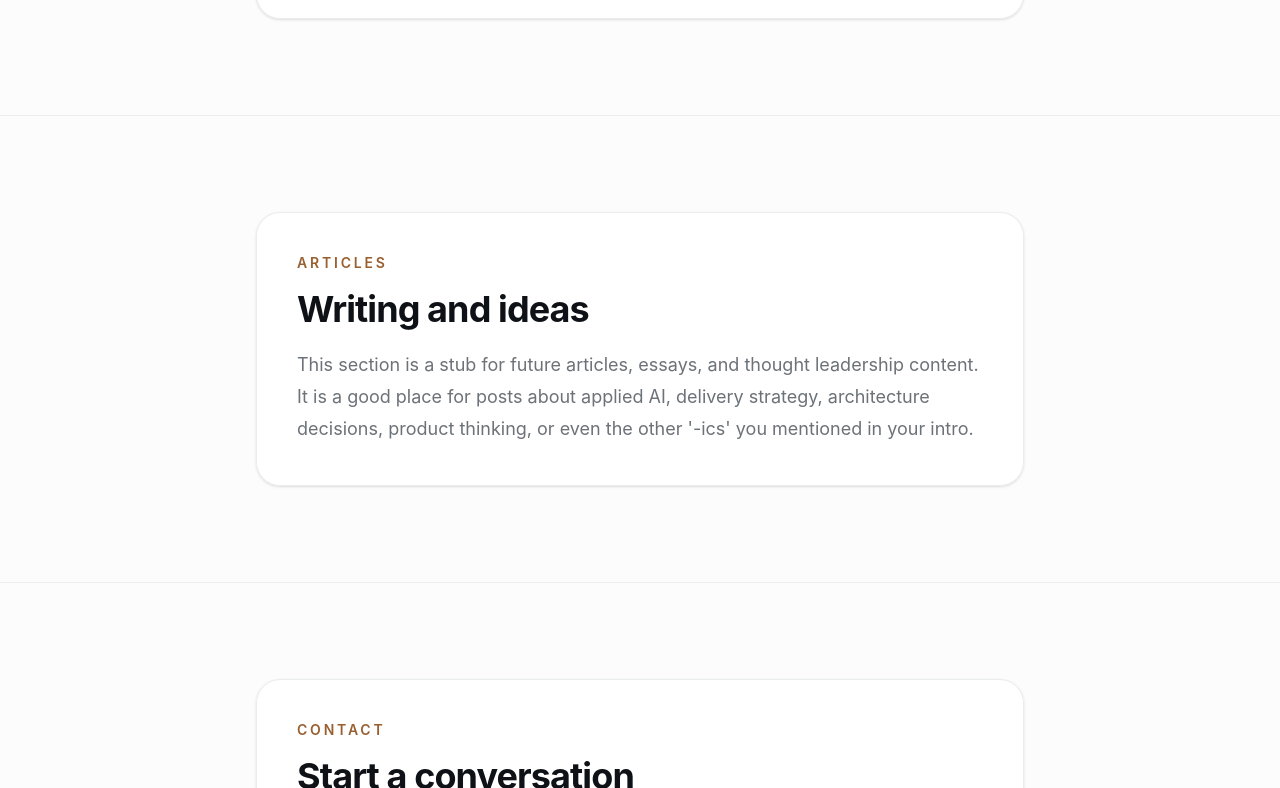
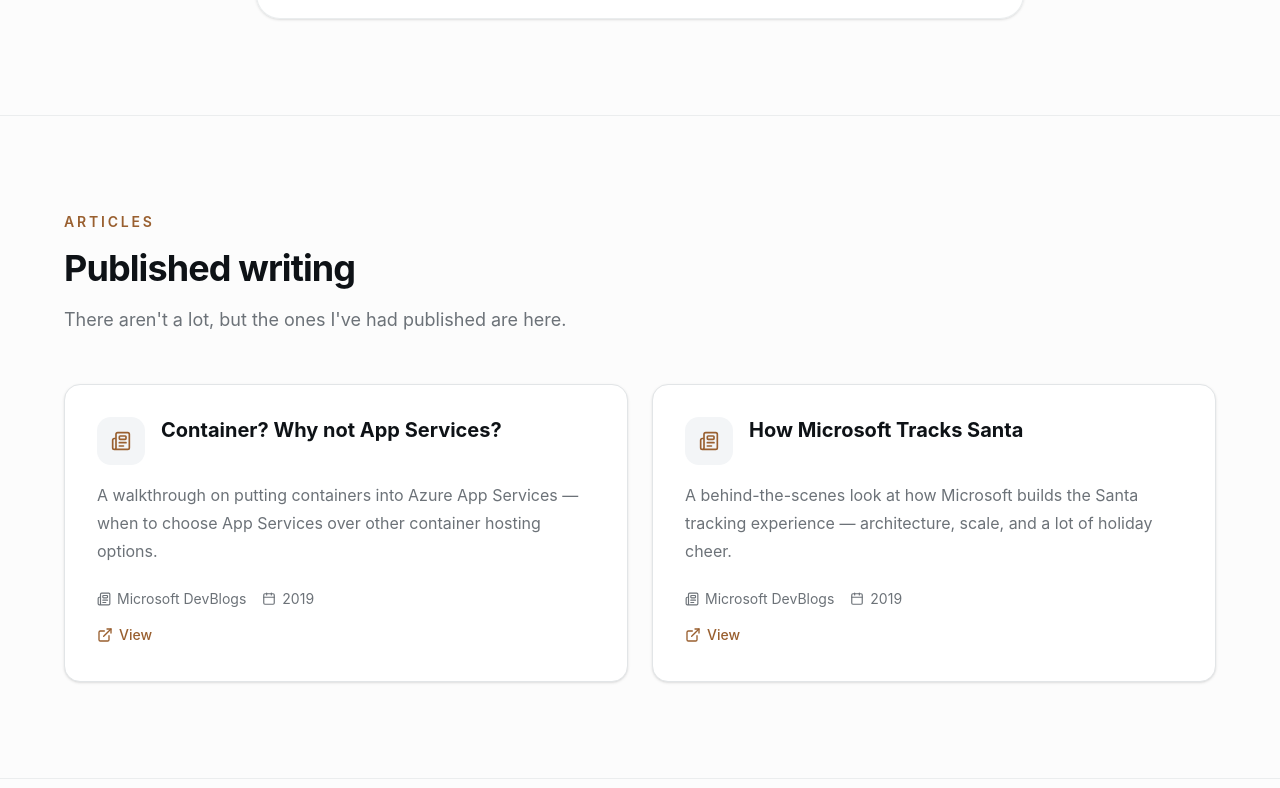
Before and after one commit to ckriutz/casey-nextgen, a React (Vite) app: page / in a window 1280 px wide. Shown: the part 1652-2440 px from the top of the page. Built offline with nearby package versions, Linux system fonts and the light colour scheme.

Commit message:
Added Articles.

```diff
--- a/src/App.tsx
+++ b/src/App.tsx
@@ -1,5 +1,6 @@
 import { Navbar } from "@/components/navbar"
 import { Hero } from "@/components/hero"
+import { Articles } from "@/components/articles"
 import { Footer } from "@/components/footer"
 
 const sectionStubs = [
@@ -16,13 +17,6 @@
     title: "Credentials and learning",
     body:
       "This area is ready for cloud, AI, architecture, and security certifications. We can turn this into a grid of credential cards, badges, issue dates, and links once you decide which certifications you want highlighted on the live site.",
-  },
-  {
-    id: "articles",
-    eyebrow: "Articles",
-    title: "Writing and ideas",
-    body:
-      "This section is a stub for future articles, essays, and thought leadership content. It is a good place for posts about applied AI, delivery strategy, architecture decisions, product thinking, or even the other '-ics' you mentioned in your intro.",
   },
   {
     id: "contact",
@@ -62,12 +56,21 @@
 }
 
 function App() {
+  const beforeArticles = sectionStubs.filter(
+    (s) => s.id === "about" || s.id === "certifications"
+  )
+  const afterArticles = sectionStubs.filter((s) => s.id === "contact")
+
   return (
     <div className="min-h-screen bg-background">
       <Navbar />
       <main>
         <Hero />
-        {sectionStubs.map((section) => (
+        {beforeArticles.map((section) => (
+          <SectionStub key={section.id} {...section} />
+        ))}
+        <Articles />
+        {afterArticles.map((section) => (
           <SectionStub key={section.id} {...section} />
         ))}
       </main>
--- /dev/null
+++ b/src/components/articles.tsx
@@ -0,0 +1,98 @@
+import { Calendar, ExternalLink, Newspaper } from "lucide-react"
+
+interface Article {
+  title: string
+  description: string
+  source: string
+  date: string
+  href: string
+}
+
+const articles: Article[] = [
+  {
+    title: "Container? Why not App Services?",
+    description:
+      "A walkthrough on putting containers into Azure App Services — when to choose App Services over other container hosting options.",
+    source: "Microsoft DevBlogs",
+    date: "2019",
+    href: "https://devblogs.microsoft.com/premier-developer/container-why-not-app-services/",
+  },
+  {
+    title: "How Microsoft Tracks Santa",
+    description:
+      "A behind-the-scenes look at how Microsoft builds the Santa tracking experience — architecture, scale, and a lot of holiday cheer.",
+    source: "Microsoft DevBlogs",
+    date: "2019",
+    href: "https://devblogs.microsoft.com/premier-developer/how-microsoft-tracks-santa/",
+  },
+]
+
+function ArticleCard({ title, description, source, date, href }: Article) {
+  return (
+    <div className="group flex flex-col justify-between rounded-2xl border border-border bg-card p-6 shadow-sm transition-shadow hover:shadow-md sm:p-8">
+      <div>
+        <div className="flex items-start gap-4">
+          <div className="flex size-12 shrink-0 items-center justify-center rounded-xl bg-muted">
+            <Newspaper className="size-5 text-primary" />
+          </div>
+          <h3 className="text-lg font-bold leading-snug text-foreground sm:text-xl">
+            {title}
+          </h3>
+        </div>
+        <p className="mt-4 text-base leading-7 text-muted-foreground">
+          {description}
+        </p>
+      </div>
+
+      <div className="mt-6">
+        <div className="flex flex-wrap items-center gap-x-4 gap-y-1 text-sm text-muted-foreground">
+          <span className="inline-flex items-center gap-1.5">
+            <Newspaper className="size-3.5" />
+            {source}
+          </span>
+          <span className="inline-flex items-center gap-1.5">
+            <Calendar className="size-3.5" />
+            {date}
+          </span>
+        </div>
+
+        <a
+          href={href}
+          target="_blank"
+          rel="noreferrer noopener"
+          className="mt-4 inline-flex items-center gap-1.5 text-sm font-medium text-primary transition-colors hover:text-primary/80"
+        >
+          <ExternalLink className="size-4" />
+          View
+        </a>
+      </div>
+    </div>
+  )
+}
+
+export function Articles() {
+  return (
+    <section
+      id="articles"
+      className="scroll-mt-24 border-t border-border/60 px-4 py-24 sm:px-6 lg:px-8"
+    >
+      <div className="mx-auto max-w-6xl">
+        <p className="text-sm font-semibold uppercase tracking-[0.2em] text-primary">
+          Articles
+        </p>
+        <h2 className="mt-4 text-3xl font-bold tracking-tight text-foreground sm:text-4xl">
+          Published writing
+        </h2>
+        <p className="mt-4 max-w-2xl text-base leading-8 text-muted-foreground sm:text-lg">
+          There aren't a lot, but the ones I've had published are here.
+        </p>
+
+        <div className="mt-12 grid gap-6 sm:grid-cols-2">
+          {articles.map((article) => (
+            <ArticleCard key={article.href} {...article} />
+          ))}
+        </div>
+      </div>
+    </section>
+  )
+}
```
